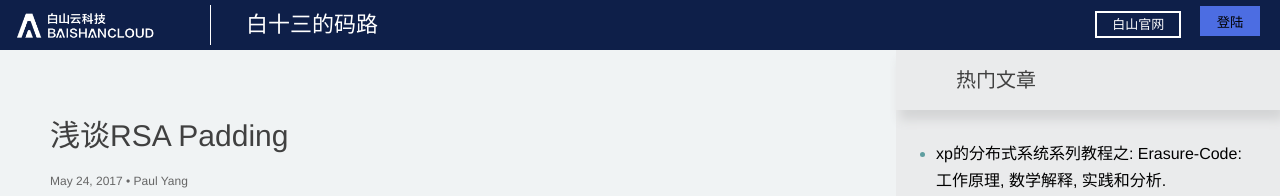
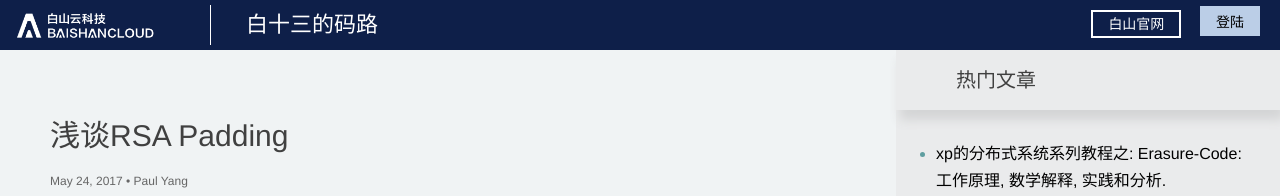
Before and after one commit to baishancloud/baishancloud.github.io, a Jekyll site: the page built from _posts/2017-05-24-rsa-padding-paulyang.markdown, in a window 1280 px wide. Shown: the top 196 px of the page. Built offline with Jekyll 4.4.1, drawn with Linux system fonts in a browser that asks for light colours.

Commit message:
do not wtf changed

```diff
--- a/_sass/_layout.scss
+++ b/_sass/_layout.scss
@@ -44,6 +44,7 @@
 .bsc-web {
     line-height: 20px;
     color: #fff !important;
+    font-size: 14px !important;
     border: 2px solid white;
     padding: 4px 15px;
 
@@ -74,11 +75,12 @@
     margin-left: 15px;
     margin-right: 20px;
     color: white;
-    background-color: #4c6de2;
+    background-color: #bbcee7;
     border: 0px;
     bottom: px;
     position: relative;
     bottom: 2.5px;
+    font-size: 14px !important;
 }
 
 .nav {
@@ -347,8 +349,10 @@
  */
 .footer {
     font-size: 11px;
-    text-align: center;
-	color: #666;
+    text-align: left;
+    margin-top: 70px;
+    margin-left: 30%;
+    color: #666;
 }
 
 #gotop {
```
Also changed, not shown: css/amazeui.min.css.
